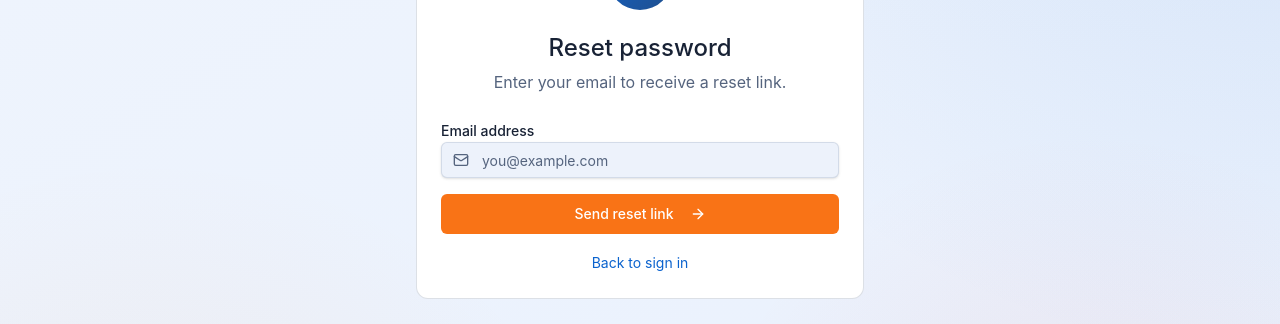
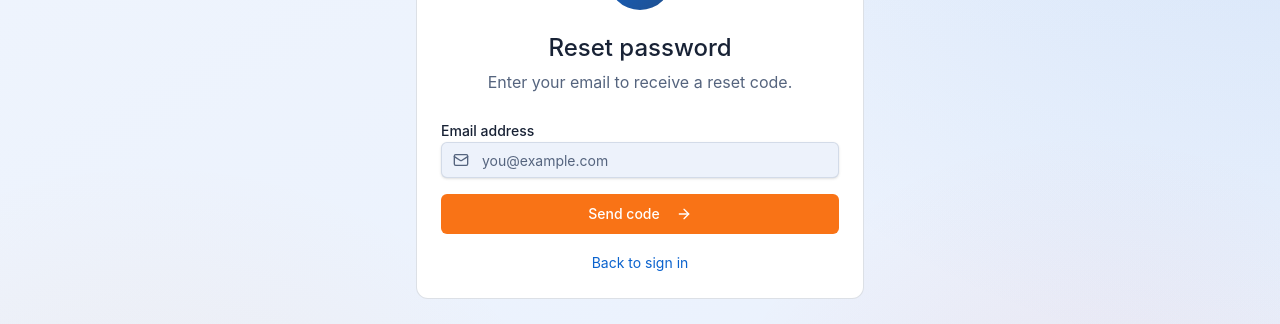
Before and after one commit to DaniilShamanov/UdensFiltriFrontend, a Next.js app: page /en/auth/forgot-password in a window 1280 px wide. Shown: the part 371-695 px from the top of the page. Built offline with nearby package versions, Linux system fonts and the light colour scheme; no server answers.

Commit message:
Rework forgot password flow to use reset code confirmation

```diff
--- a/src/components/pages/ForgotPasswordPage.tsx
+++ b/src/components/pages/ForgotPasswordPage.tsx
@@ -7,32 +7,59 @@ import { Card, CardContent, CardHeader, CardTitle, CardDescription } from "@/com
 import { Input } from "@/components/ui/input";
 import { Label } from "@/components/ui/label";
 import { authApi } from "@/lib/auth/api";
-import { Link } from "@/navigation";
+import { Link, useRouter } from "@/navigation";
 import { toast } from "sonner";
 import { useTranslations } from "next-intl";
 
 export default function ForgotPasswordPage() {
-  const t = useTranslations('forgotPassword');
+  const t = useTranslations("forgotPassword");
+  const router = useRouter();
   const [email, setEmail] = useState("");
-  const [sent, setSent] = useState(false);
-  const [isLoading, setIsLoading] = useState(false);
+  const [code, setCode] = useState("");
+  const [newPassword, setNewPassword] = useState("");
+  const [showResetFields, setShowResetFields] = useState(false);
+  const [isSendingCode, setIsSendingCode] = useState(false);
+  const [isConfirming, setIsConfirming] = useState(false);
 
-  const handleSubmit = async (e: React.FormEvent) => {
+  const handleSendCode = async (e: React.FormEvent) => {
     e.preventDefault();
-    setIsLoading(true);
+    setIsSendingCode(true);
+
     try {
-      // Use the unified sendCode endpoint with purpose 'reset_password'
-      await authApi.sendCode({ email, purpose: 'reset_password' });
-      setSent(true);
-      toast.success(t('toast.successTitle'), {
-        description: t('toast.successDescription'),
+      await authApi.sendCode({ email, purpose: "reset_password" });
+      setShowResetFields(true);
+      toast.success(t("toast.codeSuccessTitle"), {
+        description: t("toast.codeSuccessDescription"),
       });
-    } catch (error) {
-      toast.error(t('toast.errorTitle'), {
-        description: t('toast.errorDescription'),
+    } catch {
+      toast.error(t("toast.codeErrorTitle"), {
+        description: t("toast.codeErrorDescription"),
       });
     } finally {
-      setIsLoading(false);
+      setIsSendingCode(false);
+    }
+  };
+
+  const handleConfirm = async (e: React.FormEvent) => {
+    e.preventDefault();
+    setIsConfirming(true);
+
+    try {
+      await authApi.changePassword({
+        email,
+        code: code.trim(),
+        new_password: newPassword,
+      });
+      toast.success(t("toast.resetSuccessTitle"), {
+        description: t("toast.resetSuccessDescription"),
+      });
+      router.push("/auth/sign-in");
+    } catch {
+      toast.error(t("toast.resetErrorTitle"), {
+        description: t("toast.resetErrorDescription"),
+      });
+    } finally {
+      setIsConfirming(false);
     }
   };
 
@@ -43,16 +70,15 @@ export default function ForgotPasswordPage() {
           <div className="bg-gradient-to-br from-primary to-secondary w-16 h-16 rounded-full flex items-center justify-center mx-auto mb-4">
             <KeyRound className="h-8 w-8 text-white" />
           </div>
-          <CardTitle className="text-2xl">{t('title')}</CardTitle>
+          <CardTitle className="text-2xl">{t("title")}</CardTitle>
           <CardDescription>
-            {sent ? t('description.after') : t('description.before')}
+            {showResetFields ? t("description.after") : t("description.before")}
           </CardDescription>
         </CardHeader>
         <CardContent>
-          {!sent ? (
-            <form onSubmit={handleSubmit} className="space-y-4">
+          <form onSubmit={showResetFields ? handleConfirm : handleSendCode} className="space-y-4">
             <div>
-                <Label htmlFor="email">{t('emailLabel')}</Label>
+              <Label htmlFor="email">{t("emailLabel")}</Label>
               <div className="relative">
                 <Mail className="absolute left-3 top-1/2 -translate-y-1/2 h-4 w-4 text-muted-foreground" />
                 <Input
@@ -61,34 +87,64 @@ export default function ForgotPasswordPage() {
                   required
                   value={email}
                   onChange={(e) => setEmail(e.target.value)}
-                    placeholder={t('emailPlaceholder')}
+                  placeholder={t("emailPlaceholder")}
                   className="pl-10"
-                    disabled={isLoading}
+                  disabled={isSendingCode || isConfirming}
                 />
               </div>
             </div>
 
-              <Button type="submit" size="lg" className="w-full bg-accent hover:bg-accent/90" disabled={isLoading}>
-                {isLoading ? t('sending') : t('submitButton')}
+            {showResetFields && (
+              <>
+                <div>
+                  <Label htmlFor="code">{t("codeLabel")}</Label>
+                  <Input
+                    id="code"
+                    required
+                    value={code}
+                    onChange={(e) => setCode(e.target.value)}
+                    placeholder={t("codePlaceholder")}
+                    disabled={isConfirming}
+                  />
+                </div>
+
+                <div>
+                  <Label htmlFor="newPassword">{t("newPasswordLabel")}</Label>
+                  <Input
+                    id="newPassword"
+                    type="password"
+                    required
+                    value={newPassword}
+                    onChange={(e) => setNewPassword(e.target.value)}
+                    placeholder={t("newPasswordPlaceholder")}
+                    disabled={isConfirming}
+                  />
+                </div>
+              </>
+            )}
+
+            <Button
+              type="submit"
+              size="lg"
+              className="w-full bg-accent hover:bg-accent/90"
+              disabled={isSendingCode || isConfirming}
+            >
+              {showResetFields
+                ? isConfirming
+                  ? t("confirming")
+                  : t("confirmButton")
+                : isSendingCode
+                  ? t("sending")
+                  : t("submitButton")}
               <ArrowRight className="ml-2 h-4 w-4" />
             </Button>
 
             <div className="text-center">
               <Link href="/auth/sign-in" className="text-sm text-primary hover:underline">
-                  {t('backToSignIn')}
+                {t("backToSignIn")}
               </Link>
             </div>
           </form>
-          ) : (
-            <div className="space-y-4">
-              <Button asChild size="lg" className="w-full">
-                <Link href="/auth/sign-in">{t('returnToSignIn')}</Link>
-              </Button>
-              <p className="text-xs text-muted-foreground text-center">
-                {t('closeMessage')}
-              </p>
-            </div>
-          )}
         </CardContent>
       </Card>
     </div>
--- a/src/lib/auth/api.ts
+++ b/src/lib/auth/api.ts
@@ -115,7 +115,7 @@ export const authApi = {
     return data.user;
   },
 
-  changePassword: async (input: { new_password: string; code: string }) => {
+  changePassword: async (input: { new_password: string; code: string; email?: string }) => {
     const res = await fetch(apiUrl(AUTH_ENDPOINTS.changePassword), {
       method: 'POST',
       headers: { 'Content-Type': 'application/json' },
--- a/src/messages/en.json
+++ b/src/messages/en.json
@@ -50,21 +50,29 @@
   "forgotPassword": {
     "title": "Reset password",
     "description": {
-      "before": "Enter your email to receive a reset link.",
-      "after": "If an account exists for this email, you will receive a reset link shortly."
+      "before": "Enter your email to receive a reset code.",
+      "after": "Enter the reset code from your email and set a new password."
     },
     "emailLabel": "Email address",
     "emailPlaceholder": "you@example.com",
-    "submitButton": "Send reset link",
+    "submitButton": "Send code",
     "backToSignIn": "Back to sign in",
-    "returnToSignIn": "Return to sign in",
-    "closeMessage": "You can safely close this page.",
     "toast": {
-      "successTitle": "Password reset email sent",
-      "successDescription": "Check your inbox for further instructions.",
-      "errorTitle": "Could not send reset email",
-      "errorDescription": "Please try again later."
-    }
+      "codeSuccessTitle": "Reset code sent",
+      "codeSuccessDescription": "Check your inbox for the verification code.",
+      "codeErrorTitle": "Could not send code",
+      "codeErrorDescription": "Please try again later.",
+      "resetSuccessTitle": "Password changed",
+      "resetSuccessDescription": "You can now sign in with your new password.",
+      "resetErrorTitle": "Could not change password",
+      "resetErrorDescription": "Please verify your code and try again."
+    },
+    "codeLabel": "Code",
+    "codePlaceholder": "Enter code",
+    "newPasswordLabel": "New password",
+    "newPasswordPlaceholder": "Enter new password",
+    "confirmButton": "Confirm",
+    "confirming": "Confirming..."
   },
   "home": {
     "heroTitle": "Pure Water for <highlight>Healthy Living</highlight>",
--- a/src/messages/lv.json
+++ b/src/messages/lv.json
@@ -50,21 +50,29 @@
   "forgotPassword": {
     "title": "Paroles atjaunošana",
     "description": {
-      "before": "Ievadiet savu e-pastu, lai saņemtu paroles atjaunošanas saiti.",
-      "after": "Ja šāds e-pasts pastāv, jūs drīz saņemsiet paroles atjaunošanas saiti."
+      "before": "Ievadiet savu e-pastu, lai saņemtu paroles atjaunošanas kodu.",
+      "after": "Ievadiet kodu no e-pasta un iestatiet jaunu paroli."
     },
     "emailLabel": "E-pasta adrese",
     "emailPlaceholder": "you@example.com",
-    "submitButton": "Nosūtīt atjaunošanas saiti",
+    "submitButton": "Nosūtīt kodu",
     "backToSignIn": "Atpakaļ uz pierakstīšanos",
-    "returnToSignIn": "Atgriezties pie pierakstīšanās",
-    "closeMessage": "Šo lapu var droši aizvērt.",
     "toast": {
-      "successTitle": "Paroles atjaunošanas e-pasts nosūtīts",
-      "successDescription": "Pārbaudiet savu pastkastīti turpmākajām instrukcijām.",
-      "errorTitle": "Neizdevās nosūtīt atjaunošanas e-pastu",
-      "errorDescription": "Lūdzu, mēģiniet vēlāk."
-    }
+      "codeSuccessTitle": "Atjaunošanas kods nosūtīts",
+      "codeSuccessDescription": "Pārbaudiet savu pastkastīti, lai atrastu verifikācijas kodu.",
+      "codeErrorTitle": "Neizdevās nosūtīt kodu",
+      "codeErrorDescription": "Lūdzu, mēģiniet vēlāk.",
+      "resetSuccessTitle": "Parole nomainīta",
+      "resetSuccessDescription": "Tagad varat pierakstīties ar jauno paroli.",
+      "resetErrorTitle": "Neizdevās nomainīt paroli",
+      "resetErrorDescription": "Lūdzu, pārbaudiet kodu un mēģiniet vēlreiz."
+    },
+    "codeLabel": "Kods",
+    "codePlaceholder": "Ievadiet kodu",
+    "newPasswordLabel": "Jaunā parole",
+    "newPasswordPlaceholder": "Ievadiet jauno paroli",
+    "confirmButton": "Apstiprināt",
+    "confirming": "Apstiprina..."
   },
   "home": {
     "heroTitle": "Tīrs ūdens <highlight>veselīgai dzīvei</highlight>",
```
Also changed, not shown: src/messages/ru.json (+18 -10 lines). Lines whose indentation alone changed are shown as unchanged.
